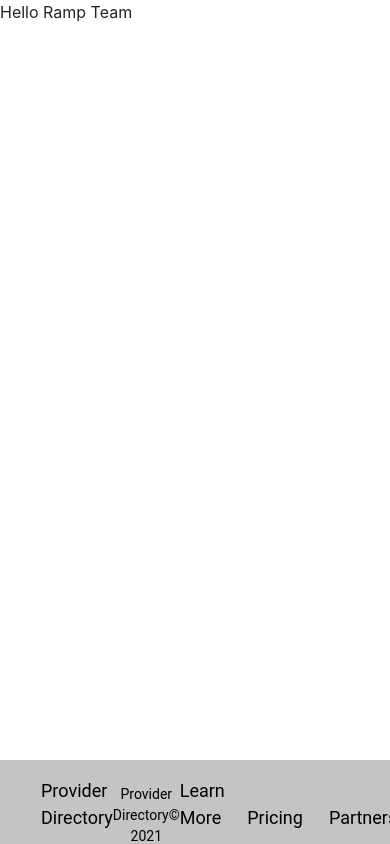
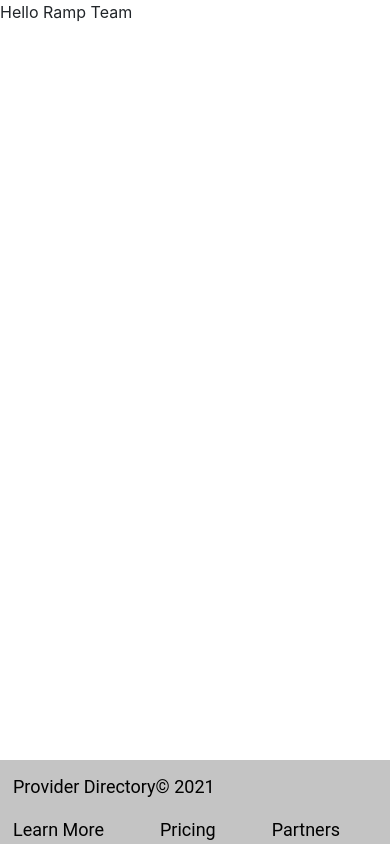
Before and after one commit to Banyan-Labs/ramp, a React (Create React App) app: page / in a window 390 px wide. Built offline with nearby package versions, Linux system fonts and the light colour scheme.

Commit message:
updated mobile view for footer

```diff
--- a/src/components/footer/style.css
+++ b/src/components/footer/style.css
@@ -46,3 +46,38 @@
   color: #000000 !important;
   padding-right: 26px;
 }
+
+@media screen and (max-width: 1024px) {
+  .provider {
+    display: none;
+  }
+  .footer {
+    padding-top: 13px;
+    padding-bottom: 13px;
+    display: flex;
+    flex-direction: column;
+    justify-content: space-evenly;
+    align-items: right;
+  }
+
+  .copyright {
+    text-align: left;
+    padding: 0px;
+    margin-left: 13px;
+    font-size: 18px;
+  }
+  .links {
+    margin-left: 13px;
+    padding: 0px;
+    width: 100%;
+  }
+  #link1 {
+    margin-right: 30px;
+  }
+  #link2 {
+    margin-right: 30px;
+  }
+  #link3 {
+    margin-right: 10px;
+  }
+}
```
